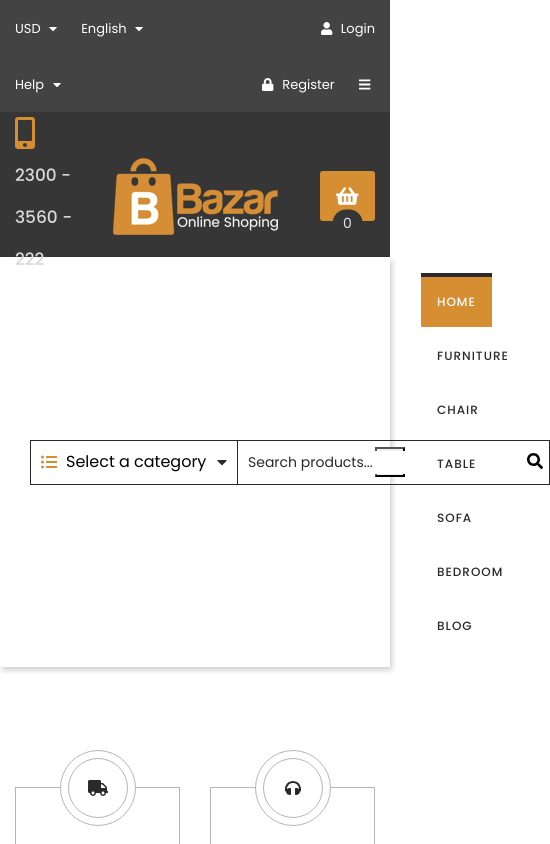
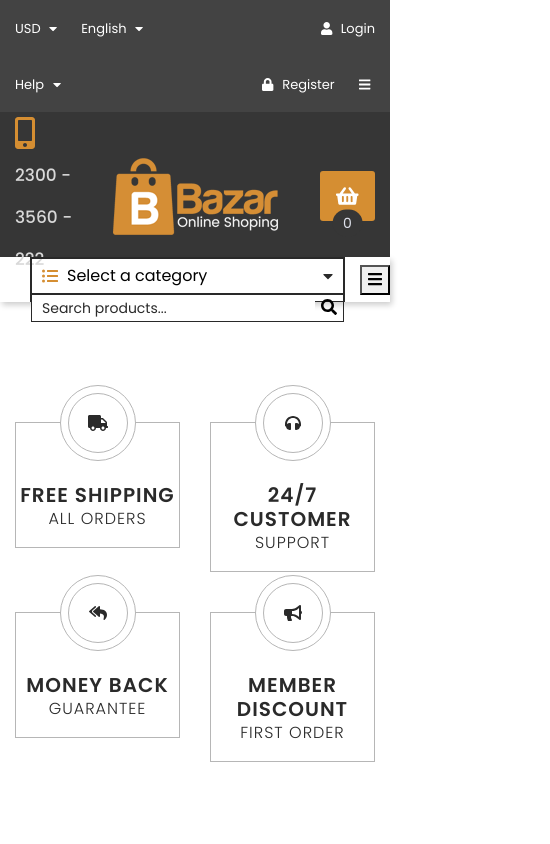
Before and after one commit to wierza/Team-project, a React (Create React App) app: page / in a window 390 px wide. Shown: the top 844 px of the page, 550 px wide, since content can reach past the window. Built offline with nearby package versions, Linux system fonts and the light colour scheme.

Commit message:
WDP230901 add toggle on click

```diff
--- a/src/components/features/ProductSearch/ProductSearch.module.scss
+++ b/src/components/features/ProductSearch/ProductSearch.module.scss
@@ -58,3 +58,14 @@
     }
   }
 }
+
+@media (max-width: 768px) {
+  .root {
+    display: flex;
+    flex-direction: column;
+    .searchField,
+    .category {
+      border: 1px solid $productSearchForm-border-color;
+    }
+  }
+}
--- a/src/components/layout/MenuBar/MenuBar.js
+++ b/src/components/layout/MenuBar/MenuBar.js
@@ -24,9 +24,9 @@ const MenuBar = ({ children }) => {
             ></FontAwesomeIcon>
           </button>
           <div
-            className={`${isHamburgerClicked ? styles.open : ''} col-auto d-md-block  ${
-              styles.menu
-            } `}
+            className={`col-auto d-none d-md-block ${styles.menu} ${
+              isHamburgerClicked ? 'd-block' : 'd-none'
+            }`}
           >
             <ul className='d-flex flex-column flex-md-row'>
               <li>
```
